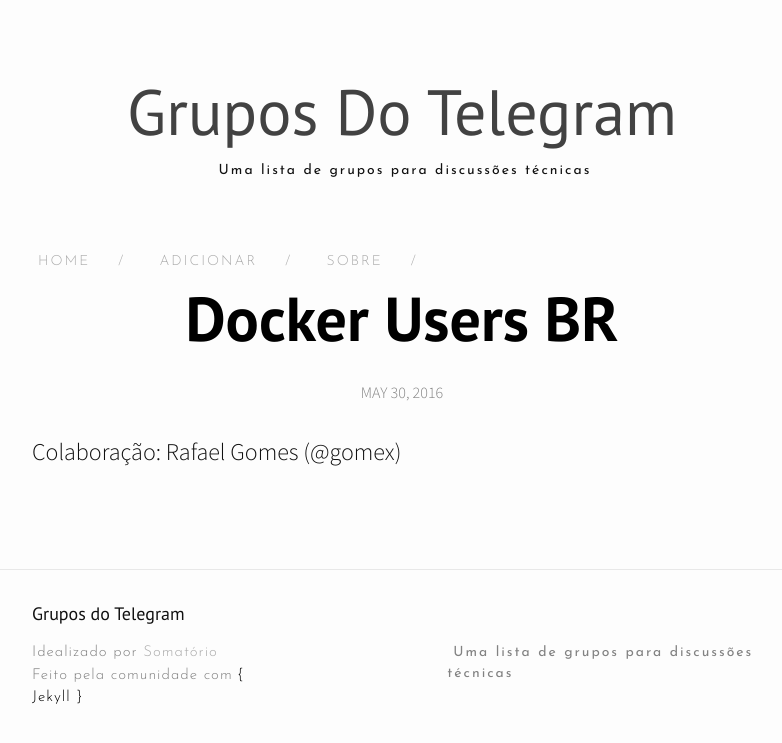
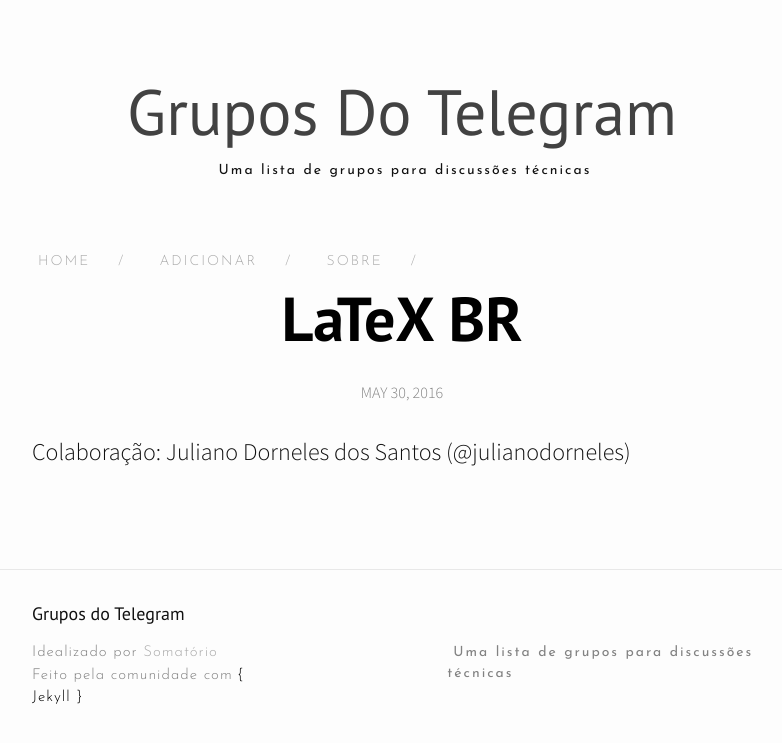
Before and after one commit to listatelegram/listatelegram.github.io, a Jekyll site: the page built from _posts/2016-05-30-LaTeX-BR.markdown, in a window 1280 px wide. Shown: the top 743 px of the page, without its empty margins (238-1020 px from the left). Built offline with Jekyll 4.4.1, drawn with Linux system fonts in a browser that asks for light colours; nearby versions of some CDN libraries.

Commit message:
Update 2016-05-30-LaTeX-BR.markdown

```diff
--- a/_posts/2016-05-30-LaTeX-BR.markdown
+++ b/_posts/2016-05-30-LaTeX-BR.markdown
@@ -1,7 +1,7 @@
 ---
 layout: post
-title:  "Docker Users BR"
+title:  "LaTeX BR"
 categories: jekyll update
-link-telegram: https://telegram.me/dockerbr
+link-telegram: https://telegram.me/latexbr
 ---
-Colaboração: Rafael Gomes (@gomex)
+Colaboração: Juliano Dorneles dos Santos (@julianodorneles)
```
